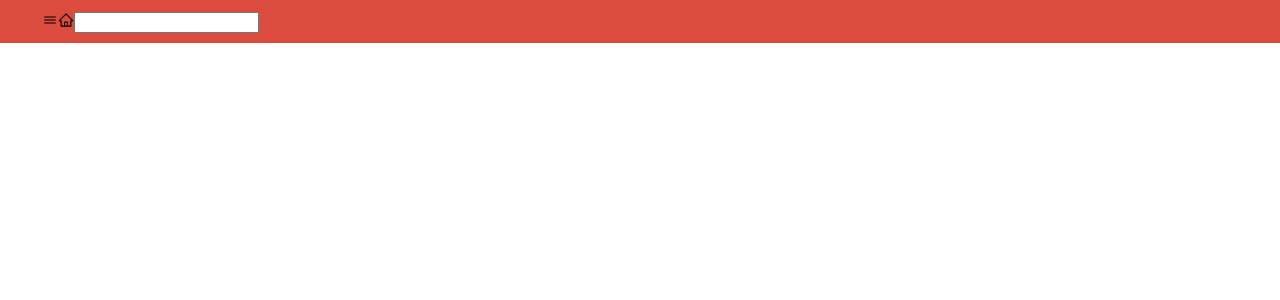
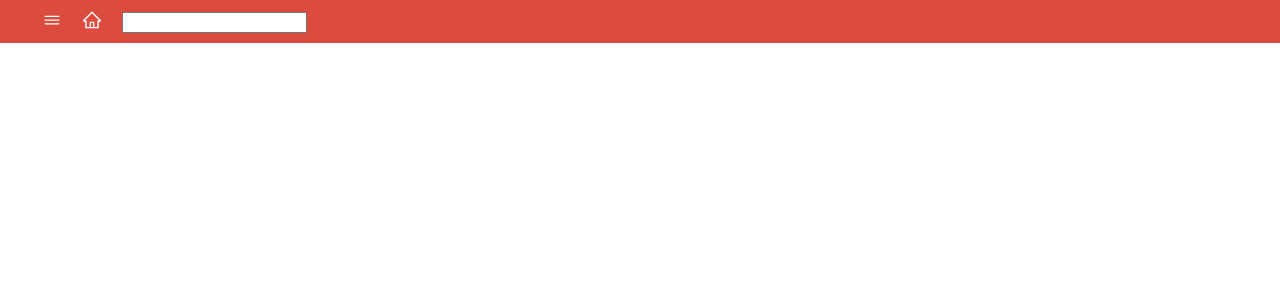
Before and after one commit to Yuji5117/todoist-clone-react, a React (Create React App) app: page / in a window 1280 px wide. Shown: the top 300 px of the page. Built offline with nearby package versions, Linux system fonts and the light colour scheme.

Commit message:
アイコンを調節

```diff
--- a/src/compoents/Menu.tsx
+++ b/src/compoents/Menu.tsx
@@ -8,10 +8,10 @@ const Menu = () => {
     <Wrapper>
       <MenuList>
         <li>
-          <IoIosMenu />
+          <IoIosMenu size={20} color="#ffffff" />
         </li>
         <li>
-          <AiOutlineHome />
+          <AiOutlineHome size={20} color="#ffffff" />
         </li>
         <li>
           <input type="text" />
@@ -32,6 +32,10 @@ const MenuList = styled.div`
   display: flex;
   align-items: center;
   list-style: none;
+
+  & > * {
+    padding-right: 20px;
+  }
 `;
 
 const MenuElement = styled.li``;
```
